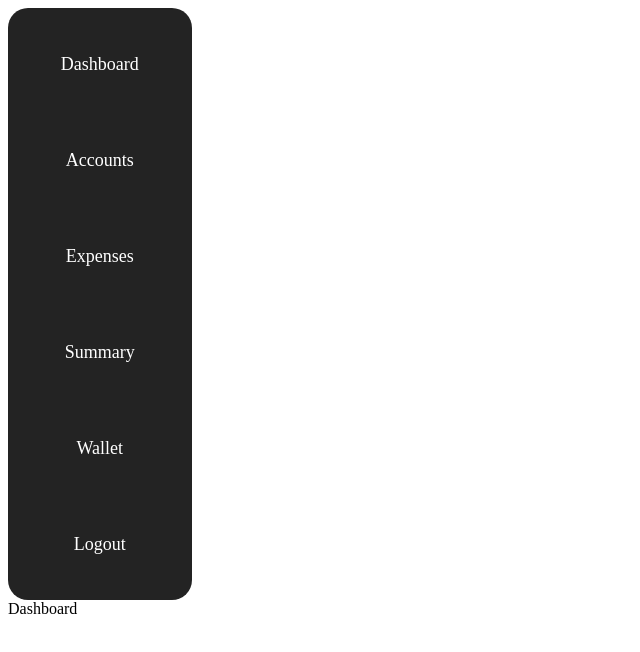
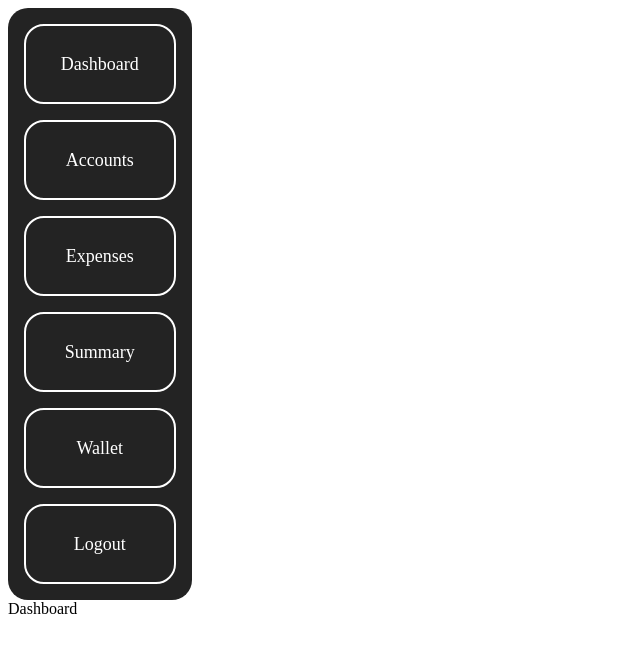
Before and after one commit to dhanraj-09/Expense-manager, a React (Vite) app in the folder frontend/: page /dashboard in a window 1280 px wide. Shown: the top 652 px of the page, without its empty margins (0-640 px from the left). Built offline with nearby package versions, Linux system fonts and the light colour scheme.

Commit message:
still navy

```diff
--- a/frontend/src/components/Navbar.jsx
+++ b/frontend/src/components/Navbar.jsx
@@ -3,25 +3,27 @@ import {Link, useLocation} from "react-router-dom";
 import "./navbar.css"
 import {useEffect, useState} from "react";
 
+
 function Navbar()
 {
-    const Navbar = () => {
-        const location = useLocation();
-        const [activePage, setActivePage] = useState(location.pathname);
+    const location = useLocation();
+    const [activePage, setActivePage] = useState(location.pathname);
 
-        useEffect(() => {
-            setActivePage(location.pathname);
-        }, [location]);
+    useEffect(() => {
+        setActivePage(location.pathname);
+    }, [location]);
 
-        const IsActive=()=>{  }
+
+    function IsActive(path) {
+        return activePage === path ? "bold": "normal" ;
     }
 
     return(
         <div className={"navbar"}>
             {pagedata.map((page)=>{
                     return(
-                       <Link to={page.path} className={"navitem"}>
-                           <div className={"nav-text"}>
+                       <Link to={page.path} className={`navitem`}>
+                           <div className={`nav-text`}>
                                {
                                    page.name
                                }
--- a/frontend/src/components/navbar.css
+++ b/frontend/src/components/navbar.css
@@ -17,10 +17,6 @@
     text-decoration: none;
     color: white;
     width: 100%;
-    border-radius: 20px;
-}
-.navitem:hover
-{
 
 }
 
@@ -31,4 +27,6 @@
     justify-content: center;
     height: 100%;
     font-size: large;
+    border: white 2px solid;
+    border-radius: 20px;
 }
```
